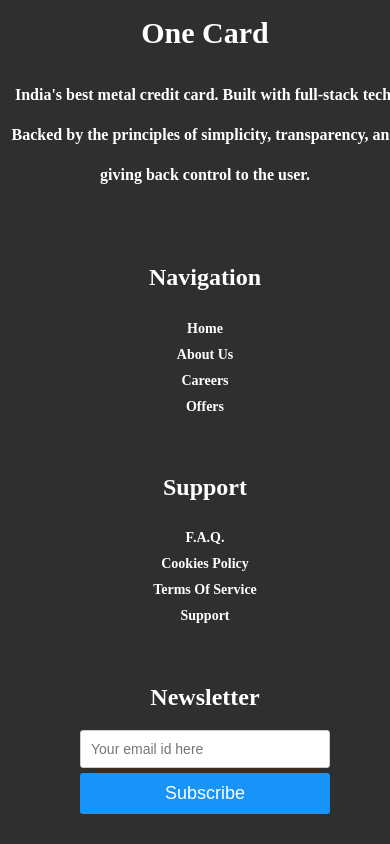
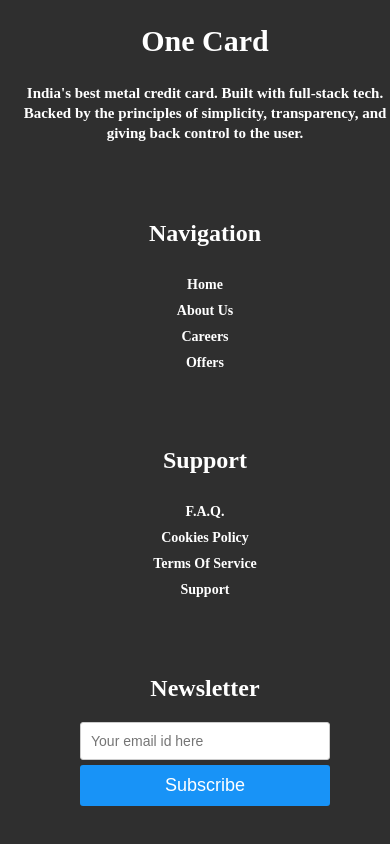
Before and after one commit to uddeshyac9/PW-Skills-Assisment-work, a plain HTML site: page 02-CSS/06-Media-Queries/06-index.html in a window 390 px wide. Drawn offline with Linux system fonts and the light colour scheme.

Commit message:
Css-Assignment

```diff
--- a/02-CSS/06-Media-Queries/06-index.html
+++ b/02-CSS/06-Media-Queries/06-index.html
@@ -85,7 +85,7 @@
       .footer {
         height: 120%;
         width: 100%;
-
+     justify-content: space-around;
         text-align: center;
         /* margin-top: 200px; */
         flex-direction: column;
@@ -103,6 +103,12 @@
         flex-direction: column;
         gap: 10px;
       }
+      .ft-para {
+        font-size: 15px;
+    line-height: 20px;
+    margin-bottom: 0px;
+
+    }
     }
   </style>
 </head>
```
